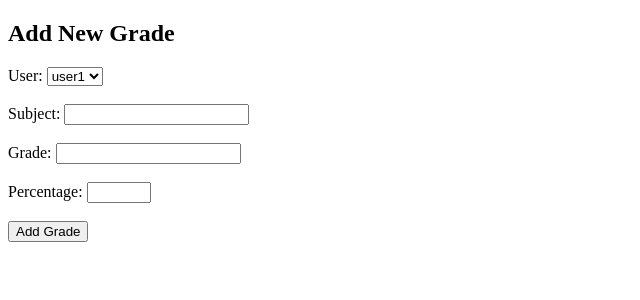
After one commit to Microsoft-Hater/Web-Framework-Project, a Django app: page /services/createGrade/ in a window 1280 px wide. The commit adds this page. Shown: the top 300 px of the page, without its empty margins (0-640 px from the left). Run offline with Django 5.2, Linux system fonts and the light colour scheme; a user stored in the database is signed in; data comes from the database, SQL or seed files in the repository; both versions use the stored data as it was after the commit.

Commit message:
Updated Lecturuer To Be Able To Add Results

```diff
--- /dev/null
+++ b/studentservices/services/templates/services/createGrade.html
@@ -0,0 +1,44 @@
+<!DOCTYPE html>
+<html lang="en">
+	<head>
+		<meta charset="UTF-8">
+		<title>Add New Grade</title>
+	</head>
+	<body>
+		<h2>Add New Grade</h2>
+			<p style="color: red;">{{error}}</p>
+
+		<form method="post">
+			{%csrf_token%}
+			<label for="user">User:</label>
+			<select name="user" id="user">
+				{%for student in students%}
+					<option value="{{student.username}}">{{student.username}}</option>
+				{%empty%}
+				<tr>
+					<td colspan="3">No Grades Found</td>
+				</tr>
+				{%endfor%}
+			</select>
+
+			<br><br>
+
+			<label for="subject">Subject:</label>
+			<input type="text" id="subject" name="subject">
+
+			<br><br>
+
+			<label for="grade">Grade:</label>
+			<input type="text" id="grade" name="grade" maxlength="1">
+
+			<br><br>
+
+			<label for="percentage">Percentage:</label>
+			<input type="number" id="percentage" name="percentage" min="0" max="100">
+
+			<br><br>
+
+			<button type="submit">Add Grade</button>
+		</form>
+	</body>
+</html>
--- a/studentservices/services/templates/services/grades.html
+++ b/studentservices/services/templates/services/grades.html
@@ -45,6 +45,10 @@
 			{%endfor%}
 		</table>
 		<br>
+		{%if isLecturer%}
+			<a href="{%url 'createGrade'%}">Add Grade</a>
+			<br>
+		{%endif%}
 		<a href="{%url 'index'%}">Back To Home</a>
 	</body>
 </html>
--- a/studentservices/services/urls.py
+++ b/studentservices/services/urls.py
@@ -11,4 +11,5 @@ urlpatterns = [
 	path("tickets/", views.ticketsView, name="tickets"),
 	path("payFee/<int:feeid>", views.payFee, name="payFee"),
 	path("createTicket/", views.createTicket, name="createTicket"),
+	path("createGrade/", views.createGrade, name="createGrade"),
 ]
--- a/studentservices/services/views.py
+++ b/studentservices/services/views.py
@@ -8,6 +8,7 @@ from django.contrib.auth.decorators import permission_required
 from .models import Fee
 from .models import Result
 from .models import Ticket
+from django.contrib.auth.models import User
 
 # Create your views here.
 
@@ -103,3 +104,23 @@ def createTicket(request):
 		return redirect("tickets")
 	else:
 		return render(request, "services/createTicket.html")
+
+@login_required
+@permission_required("services.add_result")
+def createGrade(request):
+	if request.method == "POST":
+		username = request.POST.get("user")
+		subject = request.POST.get("subject")
+		grade = request.POST.get("grade")
+		percentage = request.POST.get("percentage")
+
+		print(username)
+
+		user = User.objects.get(username=username)
+
+		Result.objects.create(user=user, subject=subject, grade=grade, percentage=percentage)
+
+		return redirect("grades")
+	else:
+		allStudents = User.objects.filter(groups__name="students")
+		return render(request, "services/createGrade.html", {"students": allStudents})
```
Also changed, not shown: studentservices/db.sqlite3, studentservices/services/templates/services/tickets.html (indentation only). Lines whose indentation alone changed are shown as unchanged.
